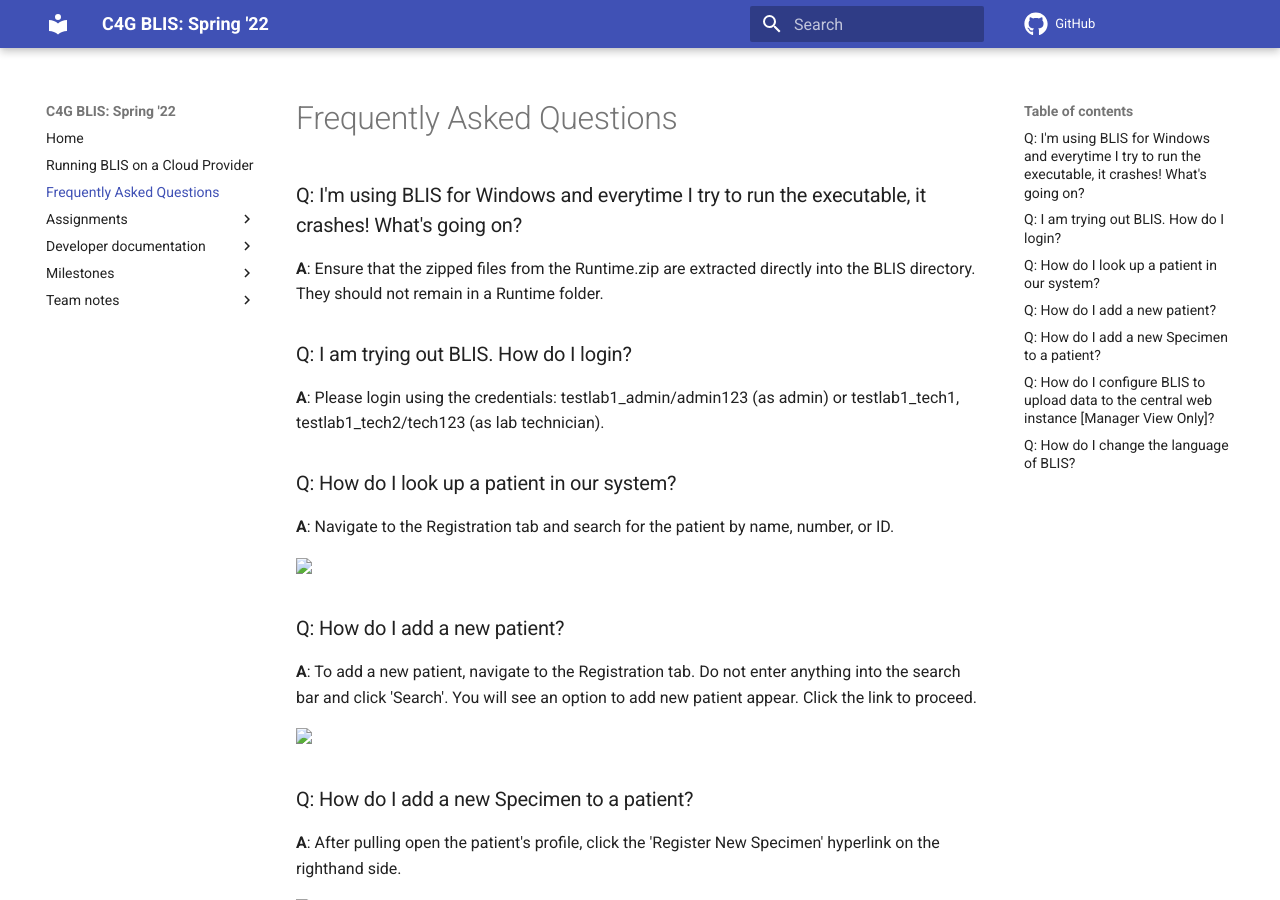
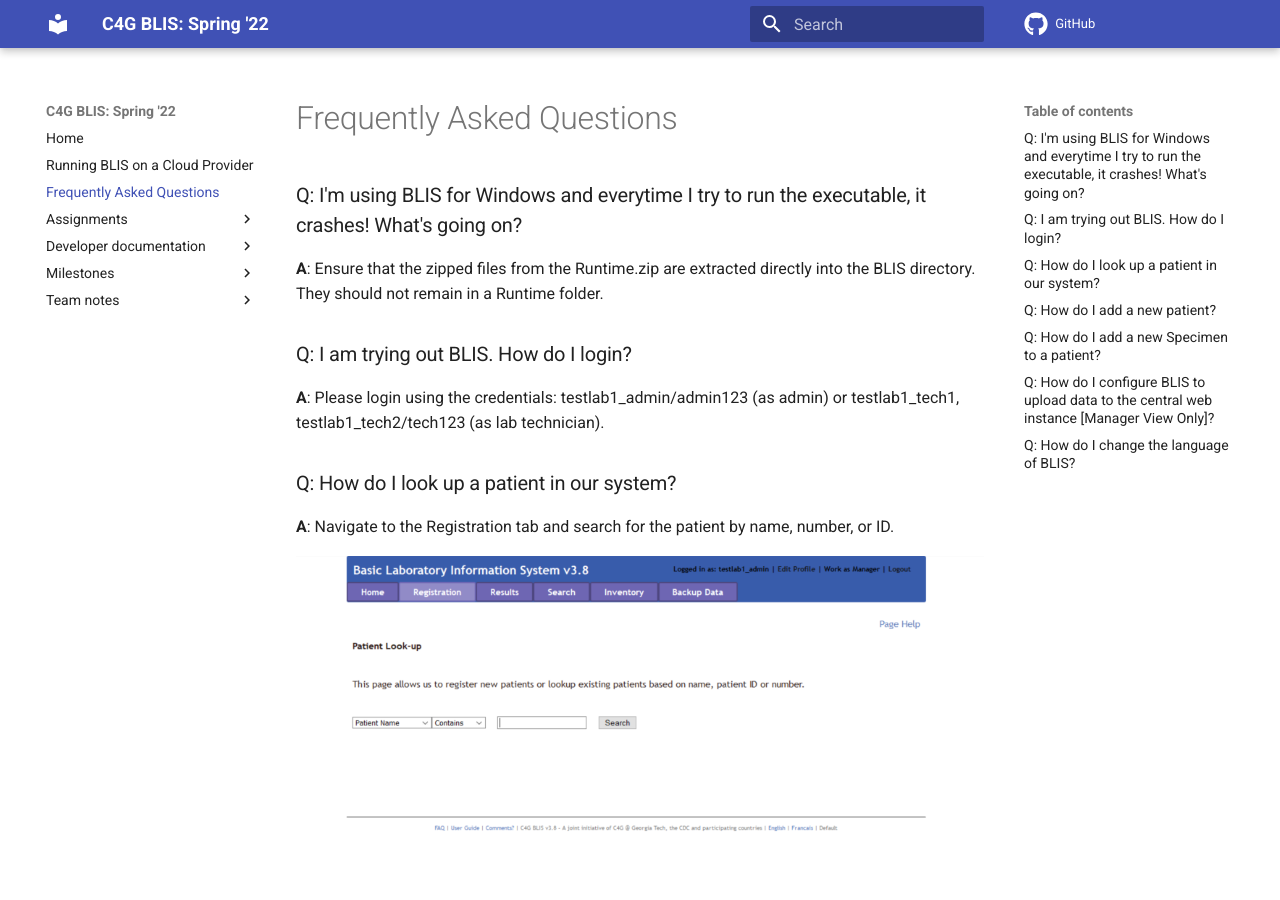
Before and after one commit to c4g-spr22-blis/c4g-spr22-blis.github.io, an MkDocs documentation site: the page built from docs/faq.md, in a window 1280 px wide and 900 px high. Built offline with MkDocs 1.6.1 and Material for MkDocs 9.7.7, drawn with Linux system fonts in a browser that asks for light colours; comment, search, counter and statistics services are not loaded.

Commit message:
fixed images in faq to use mkdwn language

```diff
--- a/docs/faq.md
+++ b/docs/faq.md
@@ -9,17 +9,17 @@
 ### Q: How do I look up a patient in our system?
 <b>A</b>: Navigate to the Registration tab and search for the patient by name, number, or ID.
 
-<img src="images/patient_search.png" width="70%"/>
+![patient_search_screenshot](images/patient_search.png)
 
 ### Q: How do I add a new patient?
 <b>A</b>: To add a new patient, navigate to the Registration tab. Do not enter anything into the search bar and click 'Search'. You will see an option to add new patient appear. Click the link to proceed.
 
-<img src="images/add_patient.png" width="70%" />
+![add_patient_screenshot](images/add_patient.png)
 
 ### Q: How do I add a new Specimen to a patient?
 <b>A</b>: After pulling open the patient's profile, click the 'Register New Specimen' hyperlink on the righthand side.
 
-<img src="images/patient_profile.png" width="70%" />
+![patient_photo_screenshot](images/patient_profile.png)
 
 ### Q: How do I configure BLIS to upload data to the central web instance [Manager View Only]?
 <b>A</b>: In the Manager view, naviate to the Lab Configuration Tab, and then BLIS Online. Enter in the IP address of the BLIS server.
@@ -28,6 +28,6 @@
 
 <b>A</b>: You can change the language to either the English or French version by clicking on the preferred language in the footer menu.
 
-<img src="images/language.png" width="70%" />
+![language_screenshot](images/language.png)
 
 BLIS has several language options to cater to a diverse community, and we're still working to implement our changes in all of them! Thank you for your patience.
```
